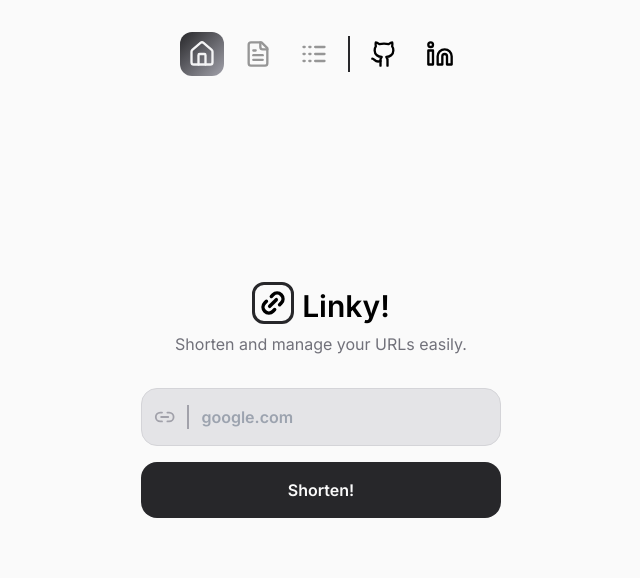
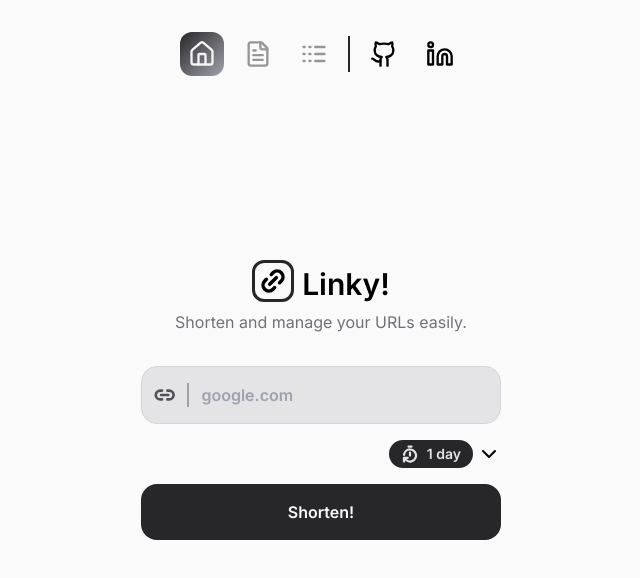
Before and after one commit to reinaldo-silva/linky, a Next.js app: page / in a window 1280 px wide. Shown: the top 578 px of the page, without its empty margins (319-959 px from the left). Built offline with nearby package versions, Linux system fonts and the light colour scheme.

Commit message:
Add redis with upstash

```diff
--- a/package.json
+++ b/package.json
@@ -9,8 +9,9 @@
     "lint": "next lint"
   },
   "dependencies": {
+    "@upstash/redis": "^1.34.0",
     "clsx": "^2.1.1",
-    "lowdb": "^7.0.1",
+    "date-fns": "^3.6.0",
     "lucide-react": "^0.441.0",
     "nanoid": "^5.0.7",
     "next": "14.2.10",
--- a/src/app/api/shorten/route.ts
+++ b/src/app/api/shorten/route.ts
@@ -1,11 +1,12 @@
+import { initDB } from "@/lib/redis";
+import { nanoid } from "nanoid";
 import { type NextRequest } from "next/server";
-import { nanoid } from "nanoid";
-import { initDB } from "@/db/db";
 
 export async function GET(request: NextRequest) {
   const searchParams = request.nextUrl.searchParams;
 
   const url = searchParams.get("url");
+  const exp = searchParams.get("exp");
 
   if (!url) {
     return Response.json({ message: "A URL é necessária" }, { status: 400 });
@@ -13,18 +14,9 @@ export async function GET(request: NextRequest) {
 
   const id = nanoid(8);
 
-  const db = await initDB();
+  const { saveUrl } = initDB();
 
-  const urlFound = db.data.urls.find((urlItem) => urlItem.url === url);
-
-  if (urlFound) {
-    const shortUrl = `${request.headers.get("host")}/s/${urlFound.id}`;
-
-    return Response.json({ message: "Linky your url!", shortUrl });
-  }
-
-  db.data.urls.push({ id, url });
-  db.write();
+  await saveUrl({ id, url, exp: exp && !isNaN(Number(exp)) ? Number(exp) : 1 });
 
   const shortUrl = `${request.headers.get("host")}/s/${id}`;
 
--- a/src/app/s/[id]/page.tsx
+++ b/src/app/s/[id]/page.tsx
@@ -1,15 +1,15 @@
-import { initDB } from "@/db/db";
+import { initDB } from "@/lib/redis";
 import { ensureHttp } from "@/utils/ensureHttp";
 import { redirect } from "next/navigation";
 
 export async function generateMetadata({ params }: { params: { id: string } }) {
   const { id } = params;
 
-  const db = await initDB();
-  const entry = db.data.urls.find((urlEntry) => urlEntry.id === id);
+  const { getUrlById } = initDB();
+  const entry = await getUrlById(id);
 
   if (entry) {
-    const url = ensureHttp(entry.url);
+    const url = ensureHttp(entry);
 
     return redirect(url);
   } else {
--- a/src/components/shortenUrlForm.tsx
+++ b/src/components/shortenUrlForm.tsx
@@ -1,23 +1,34 @@
 "use client";
 import { Button } from "@/components/Button";
 import { copyToClipboard } from "@/utils/copyToClipboard";
-import { Clipboard, Link2 } from "lucide-react";
+import { ChevronDown, Clipboard, Link2, TimerReset } from "lucide-react";
 import { FormEvent, useState } from "react";
 import { zinc } from "tailwindcss/colors";
+
+const expirationOptions = [
+  { value: 1, description: "1 day" },
+  { value: 7, description: "1 week" },
+  { value: 30, description: "1 month" },
+];
 
 export function ShortenUrlForm() {
   const [url, setUrl] = useState("");
   const [shortUrl, setShortUrl] = useState("");
+  const [expirationIndex, setExpirationIndex] = useState(0);
+  const [settingOpen, setSettingOpen] = useState(false);
 
   const handleSubmit = async (e: FormEvent) => {
     e.preventDefault();
 
-    const res = await fetch(`/api/shorten?url=${url}`, {
-      method: "GET",
-      headers: {
-        "Content-Type": "application/json",
-      },
-    });
+    const res = await fetch(
+      `/api/shorten?url=${url}&exp=${expirationOptions[expirationIndex].value}`,
+      {
+        method: "GET",
+        headers: {
+          "Content-Type": "application/json",
+        },
+      }
+    );
 
     const resJson = await res.json();
 
@@ -34,13 +45,52 @@ export function ShortenUrlForm() {
       {!shortUrl ? (
         <>
           <div className="bg-zinc-200 flex items-center p-3 py-4 rounded-2xl border border-zinc-300">
-            <Link2 color={zinc[400]} />
+            <Link2 color={zinc[600]} strokeWidth={3} />
             <input
               value={url}
               onChange={(e) => setUrl(e.currentTarget.value)}
               placeholder="google.com"
               className="bg-transparent border-l-2 w-full border-zinc-400 ml-3 outline-none px-3 placeholder:font-semibold"
             />
+          </div>
+          <div className="flex justify-end flex-col gap-2">
+            <button
+              onClick={() => setSettingOpen((oldValue) => !oldValue)}
+              type="button"
+              className="flex items-center gap-1 justify-end"
+            >
+              <span className="bg-zinc-800 flex gap-2 items-center text-zinc-200 text-sm p-1 px-3 rounded-2xl">
+                <TimerReset size={18} strokeWidth={3} />
+                <p className="font-semibold">
+                  {expirationOptions[expirationIndex].description}
+                </p>
+              </span>
+              <ChevronDown />
+            </button>
+            {settingOpen && (
+              <div className="flex bg-zinc-200 border border-zinc-300 rounded-xl">
+                {expirationOptions.map((op, index) => (
+                  <label
+                    key={index}
+                    className="text-zinc-800 font-semibold select-none flex-1 border-r last:border-none p-3 border-zinc-400 cursor-pointer"
+                  >
+                    <input
+                      className="focus:ring-zinc-800 text-zinc-800"
+                      checked={
+                        expirationOptions[expirationIndex].value === op.value
+                      }
+                      type="radio"
+                      value={op.value}
+                      name="expiration"
+                      onChange={() => {
+                        setExpirationIndex(index);
+                      }}
+                    />{" "}
+                    {op.description}
+                  </label>
+                ))}
+              </div>
+            )}
           </div>
           <Button>Shorten!</Button>
         </>
--- a/src/db/db.ts
+++ /dev/null
@@ -1,15 +0,0 @@
-import { JSONFilePreset } from "lowdb/node";
-
-type URL = {
-  id: string;
-  url: string;
-};
-
-type Data = {
-  urls: URL[];
-};
-
-export async function initDB() {
-  const db = await JSONFilePreset<Data>("db.json", { urls: [] });
-  return db;
-}
--- /dev/null
+++ b/src/lib/redis.ts
@@ -0,0 +1,30 @@
+import { Redis } from "@upstash/redis";
+
+type URL = {
+  id: string;
+  url: string;
+  exp: number;
+};
+
+export function initDB() {
+  const oneDaySeconds = 24 * 60 * 60;
+  const redis = new Redis({
+    url: process.env.UPSTASH_REDIS_REST_URL,
+    token: process.env.UPSTASH_REDIS_REST_TOKEN,
+  });
+
+  async function getUrlById(key: string): Promise<string | null> {
+    const url = await redis.get<string>(key);
+
+    return url;
+  }
+
+  async function saveUrl({ exp, id, url }: URL): Promise<URL | null> {
+    await redis.set(id, url);
+    await redis.expire(id, exp * oneDaySeconds);
+
+    return { exp, id, url };
+  }
+
+  return { redis, getUrlById, saveUrl };
+}
```
Also changed, not shown: 1 other file (tests, documents, lock files or other folders).
